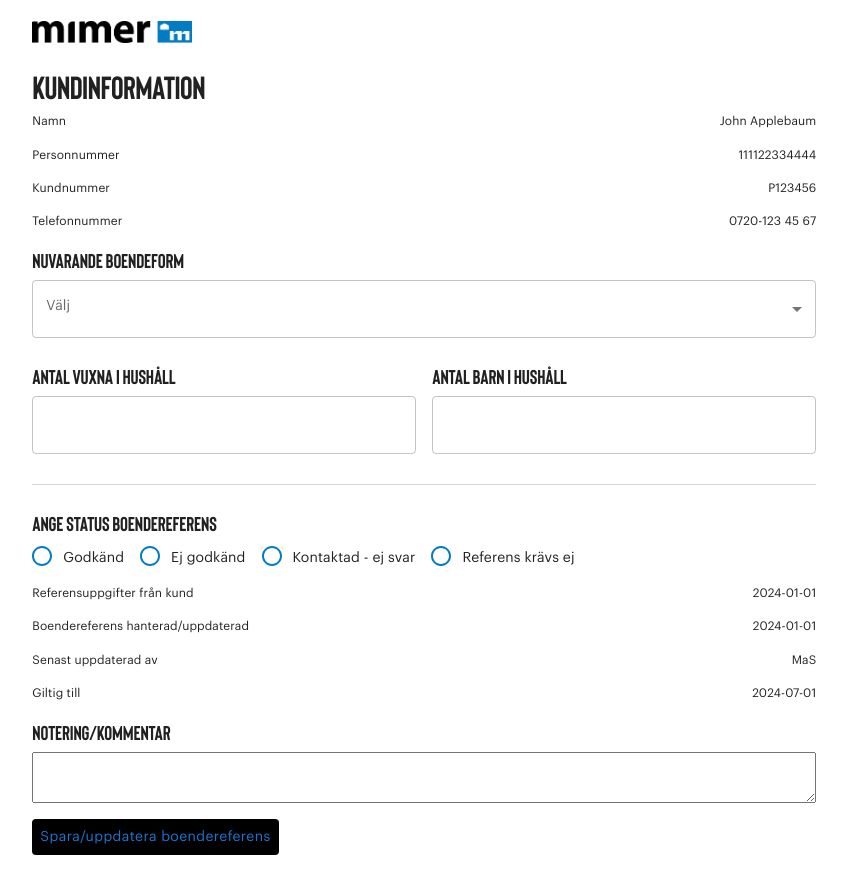
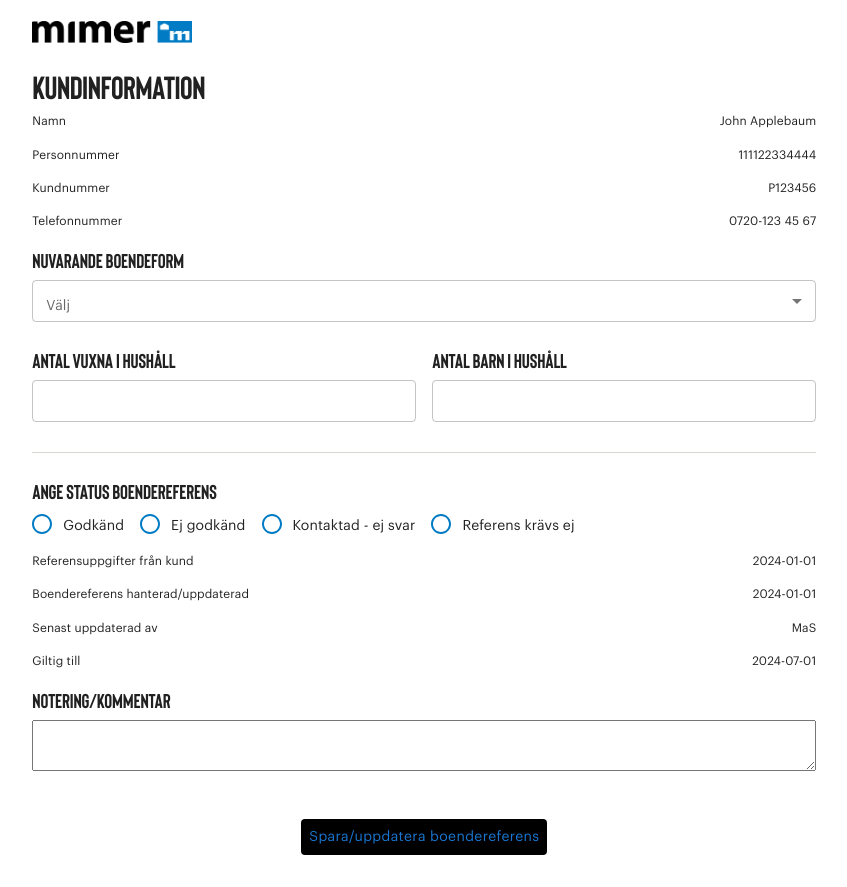
Before and after one commit to Bostads-AB-Mimer/onecore-internal-portal, a React (Vite) app in the folder packages/frontend/: page /bostader in a window 1280 px wide. Shown: the whole page, without its empty margins (21-868 px from the left). Built offline with nearby package versions, Linux system fonts and the light colour scheme; no server answers; what onecore-types would draw is missing.

Commit message:
fix: refactor layout and styling of form elements on Residences page

```diff
--- a/packages/frontend/src/pages/Residences/Residences.tsx
+++ b/packages/frontend/src/pages/Residences/Residences.tsx
@@ -51,12 +51,12 @@ const ResidencesPage: React.FC = () => {
             </TableBody>
           </Table>
 
-          <Box paddingBottom={1}>
-            <Typography variant="h2">Nuvarande boendeform</Typography>
-          </Box>
+          <Typography paddingBottom={1} variant="h2">
+            Nuvarande boendeform
+          </Typography>
           <FormControl fullWidth>
             <InputLabel>Välj</InputLabel>
-            <Select id="current-type-of-housing" label="Välj">
+            <Select id="current-type-of-housing" label="Välj" size="small">
               <MenuItem value="villa">Villa</MenuItem>
               <MenuItem value="lägenhet">Lägenhet</MenuItem>
               <MenuItem value="radhus">Radhus</MenuItem>
@@ -65,20 +65,30 @@ const ResidencesPage: React.FC = () => {
         </Grid>
 
         <Grid item xs={12} sm={6} margin={0}>
-          <Box paddingBottom={1}>
-            <Typography variant="h2">Antal vuxna i hushåll</Typography>
-          </Box>
+          <Typography paddingBottom={1} variant="h2">
+            Antal vuxna i hushåll
+          </Typography>
           <FormControl fullWidth>
-            <TextField type="number" id="adult-count" variant="outlined" />
+            <TextField
+              type="number"
+              id="adult-count"
+              variant="outlined"
+              size="small"
+            />
           </FormControl>
         </Grid>
 
         <Grid item xs={12} sm={6} margin={0}>
-          <Box paddingBottom={1}>
-            <Typography variant="h2">Antal barn i hushåll</Typography>
-          </Box>
+          <Typography paddingBottom={1} variant="h2">
+            Antal barn i hushåll
+          </Typography>
           <FormControl fullWidth>
-            <TextField type="number" id="children-count" variant="outlined" />
+            <TextField
+              type="number"
+              id="children-count"
+              variant="outlined"
+              size="small"
+            />
           </FormControl>
         </Grid>
 
@@ -132,16 +142,17 @@ const ResidencesPage: React.FC = () => {
             </TableBody>
           </Table>
 
-          <Box paddingBottom={1}>
-            <Typography variant="h2">Notering/kommentar</Typography>
-          </Box>
+          <Typography variant="h2" paddingBottom={1}>
+            Notering/kommentar
+          </Typography>
+
           <FormControl fullWidth>
             <TextareaAutosize id="notes" minRows={3}></TextareaAutosize>
           </FormControl>
+        </Grid>
 
-          <Box paddingY={2}>
-            <Button type="submit">Spara/uppdatera boendereferens</Button>
-          </Box>
+        <Grid item container justifyContent="center" xs={12} marginTop={4}>
+          <Button type="submit">Spara/uppdatera boendereferens</Button>
         </Grid>
       </Grid>
     </form>
```
